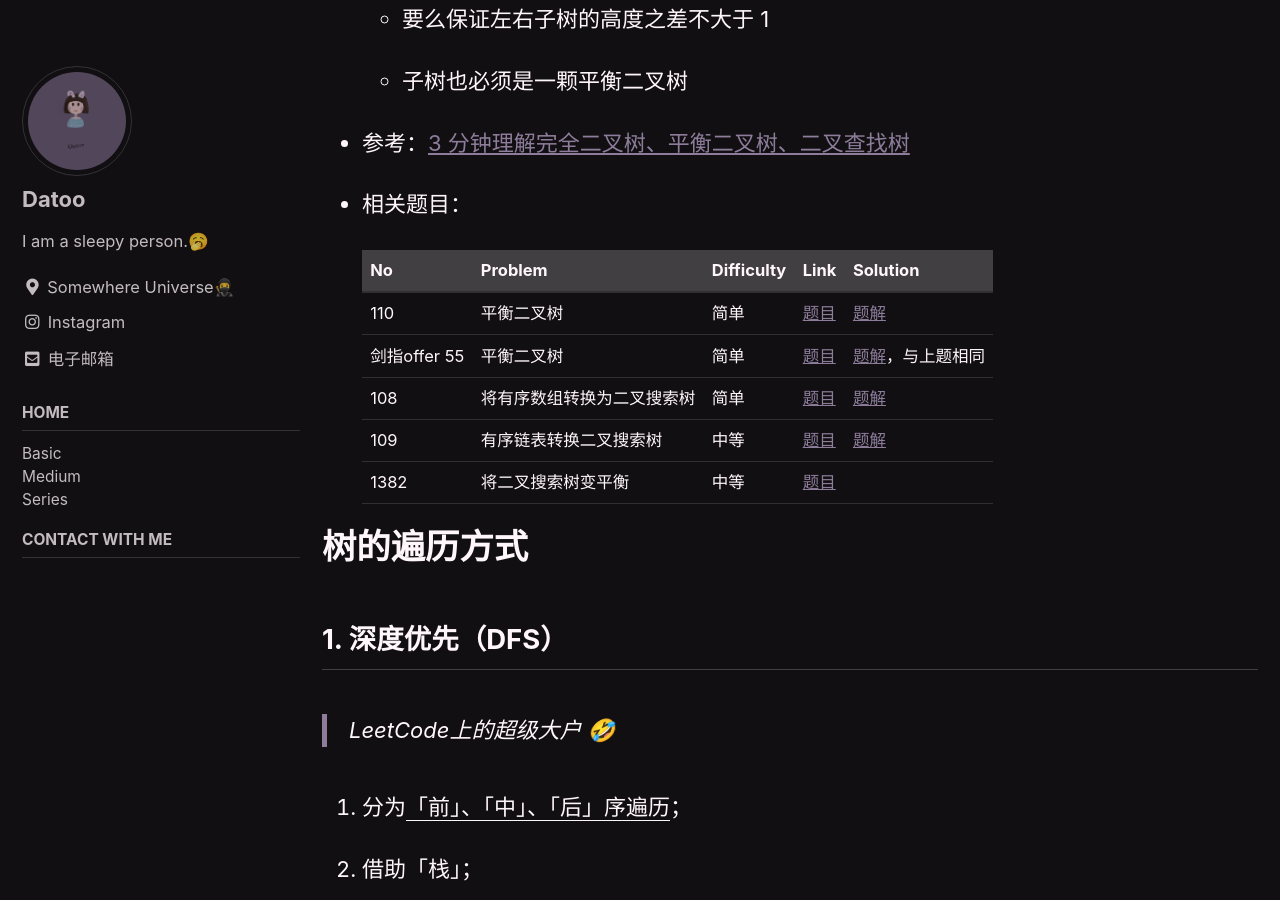
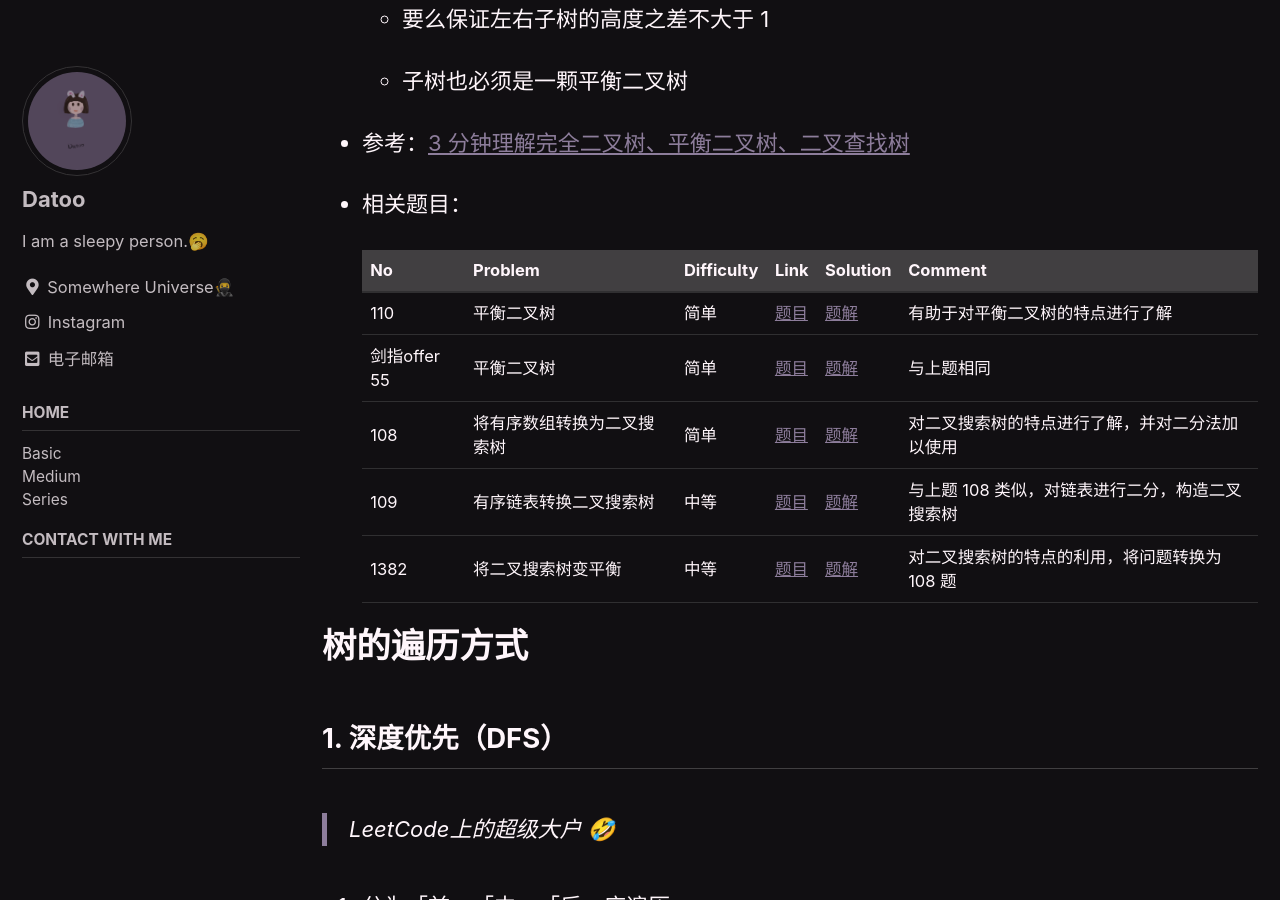
Before and after one commit to DaToo-J/DaToo-J.GitHub.io, a Jekyll site: the page built from _posts/2021-02-04-tree-summary.md, in a window 1280 px wide and 900 px high, scrolled down 3869 px. Built offline with Jekyll 4.4.1, drawn with Linux system fonts in a browser that asks for light colours; cached includes are drawn as plain includes; formulas are drawn with MathJax 3.

Commit message:
add 1382 solution

```diff
--- a/_posts/2021-02-04-tree-summary.md
+++ b/_posts/2021-02-04-tree-summary.md
@@ -80,13 +80,13 @@ title: 树总结
 
 - 相关题目：
 
-   | No           | Problem                    | Difficulty | Link                                                                                 | Solution                                                                           |
-   | ------------ | -------------------------- | ---------- | ------------------------------------------------------------------------------------ | ---------------------------------------------------------------------------------- |
-   | 110          | 平衡二叉树                 | 简单       | [题目](https://leetcode-cn.com/problems/balanced-binary-tree/)                       | [题解]({% link _posts/2021-02-08-balanced-binary-tree.md %})                       |
-   | 剑指offer 55 | 平衡二叉树                 | 简单       | [题目](https://leetcode-cn.com/problems/ping-heng-er-cha-shu-lcof/)                  | [题解]({% link _posts/2021-02-08-balanced-binary-tree.md %})，与上题相同           |
-   | 108          | 将有序数组转换为二叉搜索树 | 简单       | [题目](https://leetcode-cn.com/problems/convert-sorted-array-to-binary-search-tree/) | [题解]({% link _posts/2021-02-08-convert-sorted-array-to-binary-search-tree.md %}) |
-   | 109          | 有序链表转换二叉搜索树     | 中等       | [题目](https://leetcode-cn.com/problems/convert-sorted-list-to-binary-search-tree/)  | [题解]({% link _posts/2021-02-09-convert-sorted-list-to-binary-search-tree.md %})
-   | 1382         | 将二叉搜索树变平衡         | 中等       | [题目](https://leetcode-cn.com/problems/balance-a-binary-search-tree/)               |
+   | No           | Problem                    | Difficulty | Link                                                                                 | Solution                                                                           | Comment |
+   | ------------ | -------------------------- | ---------- | ------------------------------------------------------------------------------------ | ---------------------------------------------------------------------------------- | --- |
+   | 110          | 平衡二叉树                 | 简单       | [题目](https://leetcode-cn.com/problems/balanced-binary-tree/)                       | [题解]({% link _posts/2021-02-08-balanced-binary-tree.md %})                       |  有助于对平衡二叉树的特点进行了解  |
+   | 剑指offer 55 | 平衡二叉树                 | 简单       | [题目](https://leetcode-cn.com/problems/ping-heng-er-cha-shu-lcof/)                  | [题解]({% link _posts/2021-02-08-balanced-binary-tree.md %})          | 与上题相同
+   | 108          | 将有序数组转换为二叉搜索树 | 简单       | [题目](https://leetcode-cn.com/problems/convert-sorted-array-to-binary-search-tree/) | [题解]({% link _posts/2021-02-08-convert-sorted-array-to-binary-search-tree.md %}) | 对二叉搜索树的特点进行了解，并对二分法加以使用
+   | 109          | 有序链表转换二叉搜索树     | 中等       | [题目](https://leetcode-cn.com/problems/convert-sorted-list-to-binary-search-tree/)  | [题解]({% link _posts/2021-02-09-convert-sorted-list-to-binary-search-tree.md %})  | 与上题 108 类似，对链表进行二分，构造二叉搜索树
+   | 1382         | 将二叉搜索树变平衡         | 中等       | [题目](https://leetcode-cn.com/problems/balance-a-binary-search-tree/)               | [题解]({% link _posts/2021-02-09-balance-a-binary-search-tree.md %}) | 对二叉搜索树的特点的利用，将问题转换为 108 题
 
 # 树的遍历方式
 
```
Also changed, not shown: _posts/2021-02-09-balance-a-binary-search-tree.md (added, +76 -0 lines), index.md (+7 -6 lines).
